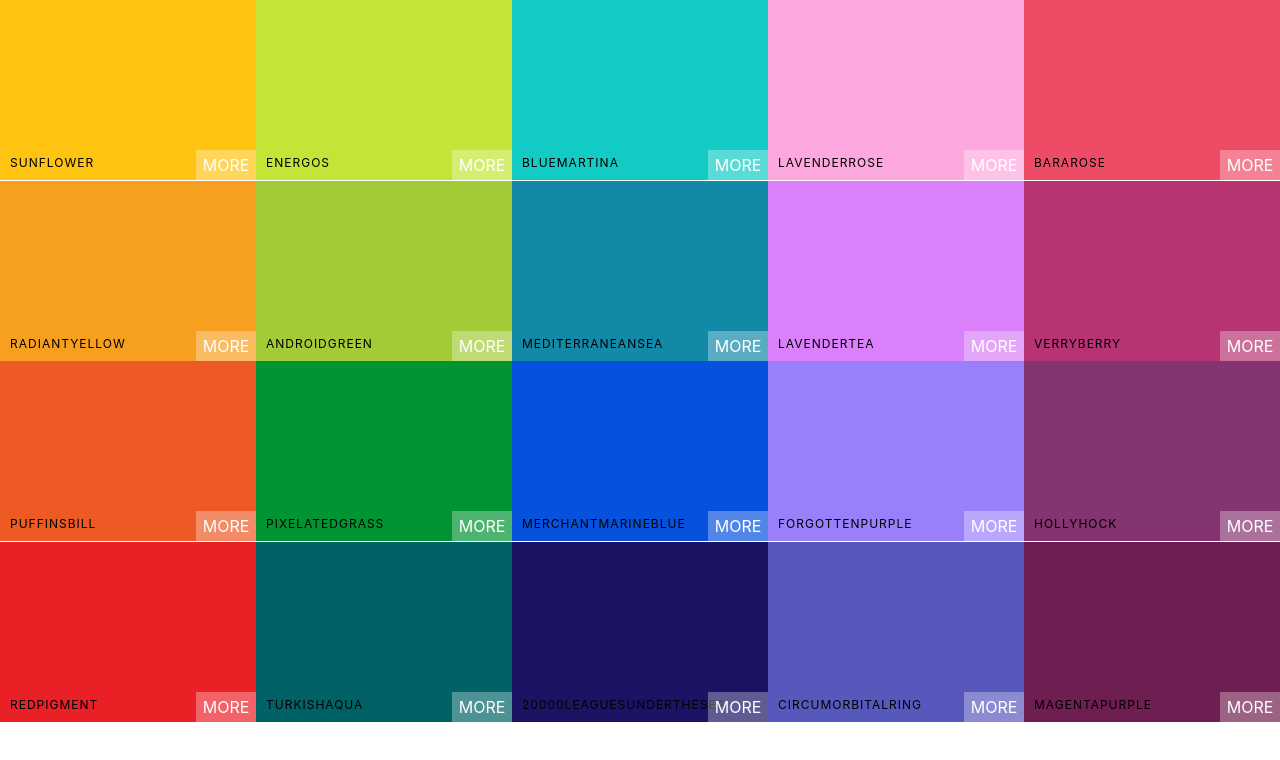
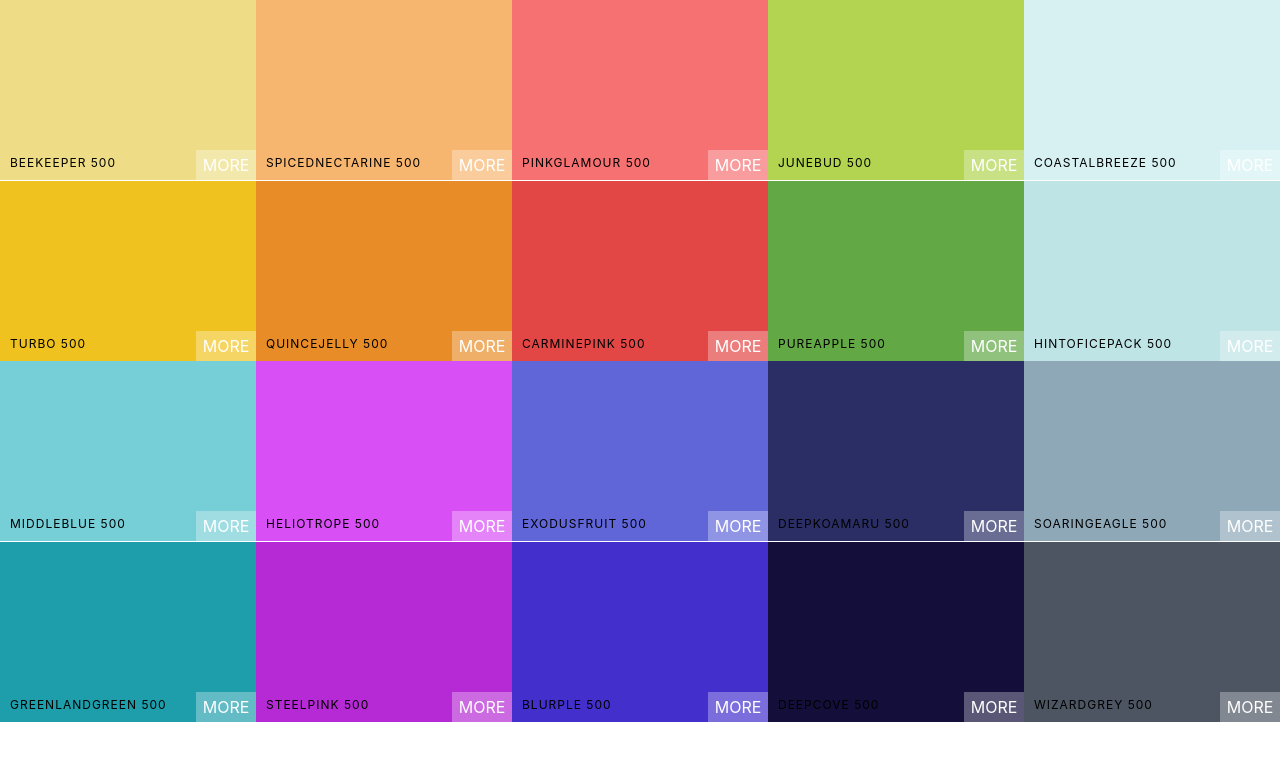
Before and after one commit to praggygruntt/Couleur, a React (Create React App) app: page / in a window 1280 px wide. Shown: the top 760 px of the page. Built offline with nearby package versions, Linux system fonts and the light colour scheme.

Commit message:
Install React Component Slider

```diff
--- a/package.json
+++ b/package.json
@@ -4,6 +4,7 @@
   "private": true,
   "dependencies": {
     "chroma-js": "^2.0.4",
+    "rc-slider": "^8.6.13",
     "react": "^16.8.6",
     "react-copy-to-clipboard": "^5.0.1",
     "react-dom": "^16.8.6",
--- a/src/App.js
+++ b/src/App.js
@@ -4,11 +4,10 @@ import seedPalettes from './seedPalettes';
 import {generateFullPalette} from './colorHelpers';
 
 function App() {
-  console.log(generateFullPalette(seedPalettes[4]));
   return (
     <div>
       {/* generates a Palette using only the first element of the seedPalettes array */}
-      <Palette {...seedPalettes[2]}/>
+      <Palette palette={generateFullPalette(seedPalettes[4])} />
     </div>
   );
 }
--- a/src/Components/Palette.js
+++ b/src/Components/Palette.js
@@ -6,8 +6,8 @@ import '../Styles/Palette.css';
 export default class Palette extends Component {
     render() {
         // CREATE AND STORE ALL COLORBOXES IN A VARIABLE
-        const colorBoxes = this.props.colors.map(color => (
-            <ColorBox background={color.color} name={color.name} />
+        const colorBoxes = this.props.palette.colors[500].map(color => (
+            <ColorBox background={color.hex} name={color.name} />
         ));
         return (
             <div className="Palette">
```
Also changed, not shown: 1 other file (tests, documents, lock files or other folders).
